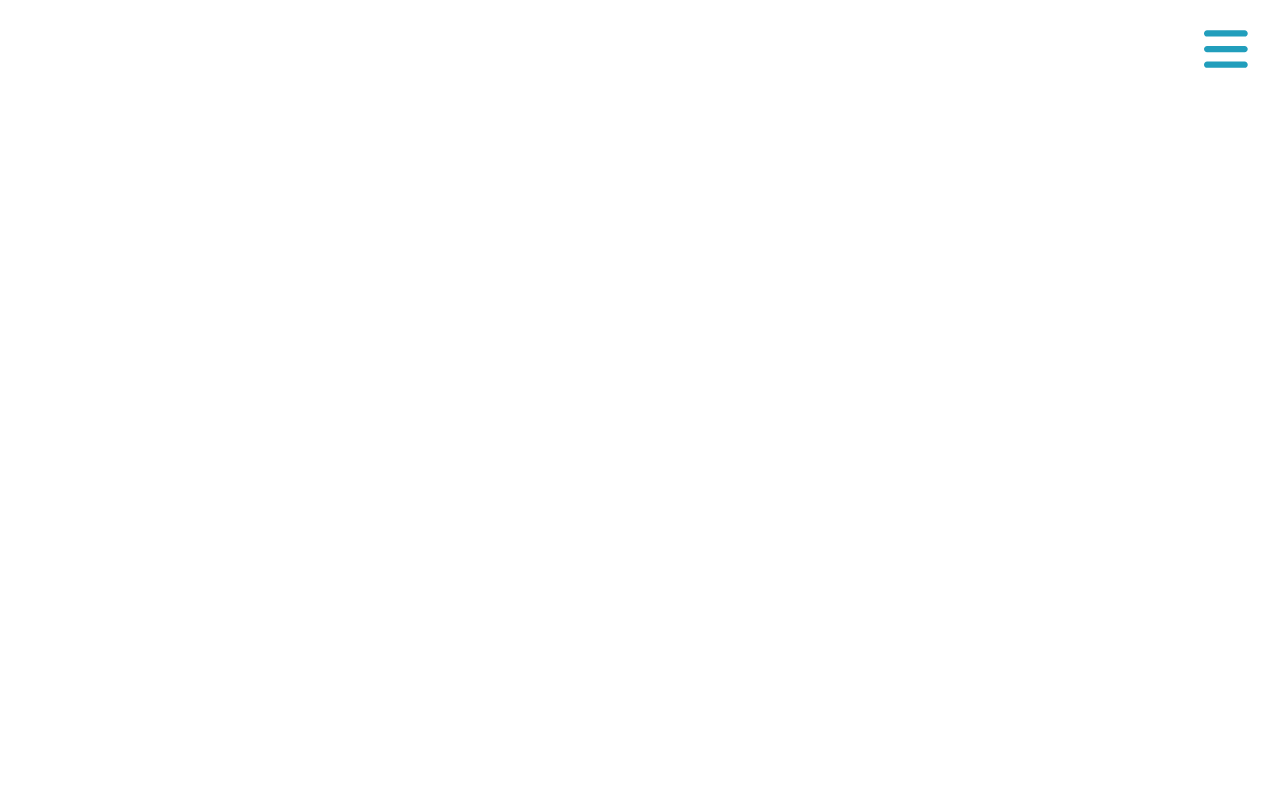
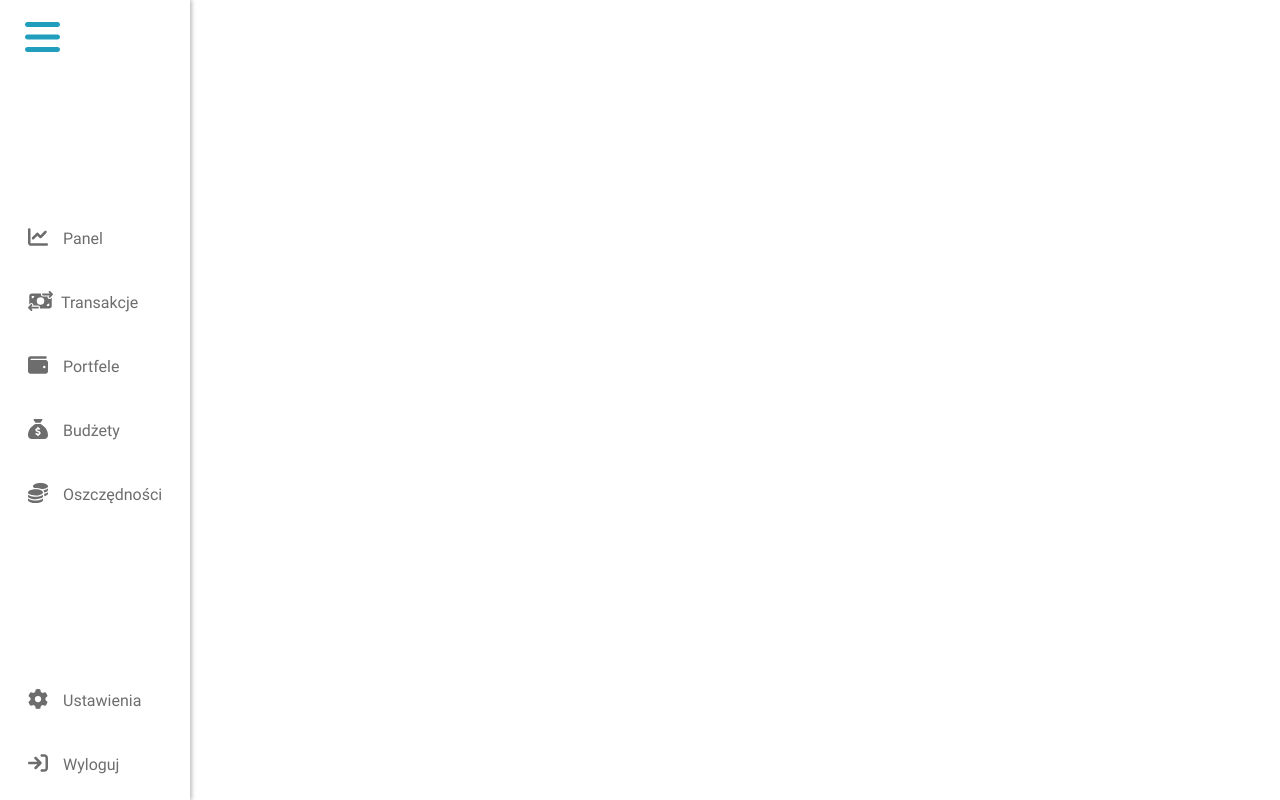
Before and after one commit to JaqoobM/portfeliks, a React (Create React App) app in the folder frontend/: page /transakcje in a window 1280 px wide. Built offline with nearby package versions, Linux system fonts and the light colour scheme.

Commit message:
Navigation desktop and mobile v0.9

```diff
--- a/frontend/src/components/Navigation/Navigation.js
+++ b/frontend/src/components/Navigation/Navigation.js
@@ -18,10 +18,14 @@ function Navigation() {
 
 	let navBtn;
 	let navMobile;
+	let menuIconsArr;
+	let menuTextsArr;
 
 	useEffect(() => {
 		navBtn = document.querySelector('.nav__btn');
 		navMobile = document.querySelector('.nav-mobile');
+		menuIconsArr = document.querySelectorAll('#menuIcon');
+		menuTextsArr = document.querySelectorAll('#menuText');
 	});
 
 	const menuHandler = () => {
@@ -29,8 +33,18 @@ function Navigation() {
 		navBtn.classList.toggle('nav__btn--border');
 	};
 
-	const mobileMenuHandler = () => {
-		navMobile?.classList.toggle('nav-mobile__menu-active');
+	const mobileMenuHandler = (btn) => {
+		if (btn.includes('burger-btn-mobile')) {
+			navMobile?.classList.toggle('nav-mobile__menu-active-mobile');
+		} else {
+			menuIconsArr.forEach((icon) => {
+				icon.classList.toggle('nav-mobile__menu-inactive-desktop');
+			});
+
+			menuTextsArr.forEach((text) => {
+				text.classList.toggle('nav-mobile__menu-text-disabled')
+			})
+		}
 	};
 
 	return (
@@ -72,52 +86,82 @@ function Navigation() {
 
 			<nav className='nav-mobile'>
 				<a href='#' className='nav-mobile__menu-link'>
-					<span className='nav-mobile__menu-icon'>
+					<span id='menuIcon' className='nav-mobile__menu-icon'>
 						<FontAwesomeIcon icon={faChartLine} />
 					</span>
+					<span id='menuText' className='nav-mobile__menu-text'>
 						Panel
+					</span>
 				</a>
 				<a href='#' className='nav-mobile__menu-link'>
-					<span className='nav-mobile__menu-icon nav-mobile__transaction-icon'>
+					<span
+						id='menuIcon'
+						className='nav-mobile__menu-icon nav-mobile__transaction-icon'>
 						<FontAwesomeIcon icon={faMoneyBillTransfer} />
 					</span>
+					<span id='menuText' className='nav-mobile__menu-text'>
 						Transakcje
+					</span>
 				</a>
 				<a href='#' className='nav-mobile__menu-link'>
-					<span className='nav-mobile__menu-icon'>
+					<span id='menuIcon' className='nav-mobile__menu-icon'>
 						<FontAwesomeIcon icon={faWallet} />
 					</span>
+					<span id='menuText' className='nav-mobile__menu-text'>
 						Portfele
+					</span>
 				</a>
 				<a href='#' className='nav-mobile__menu-link'>
-					<span className='nav-mobile__menu-icon'>
+					<span id='menuIcon' className='nav-mobile__menu-icon'>
 						<FontAwesomeIcon icon={faSackDollar} />
 					</span>
+					<span id='menuText' className='nav-mobile__menu-text'>
 						Budżety
+					</span>
 				</a>
 				<a href='#' className='nav-mobile__menu-link'>
-					<span className='nav-mobile__menu-icon'>
+					<span id='menuIcon' className='nav-mobile__menu-icon'>
 						<FontAwesomeIcon icon={faCoins} />
 					</span>
+					<span id='menuText' className='nav-mobile__menu-text'>
 						Oszczędności
+					</span>
 				</a>
 				<div className='nav-mobile__menu-settings-box'>
 					<a href='#' className='nav-mobile__menu-link'>
-						<span className='nav-mobile__menu-icon'>
+						<span id='menuIcon' className='nav-mobile__menu-icon'>
 							<FontAwesomeIcon icon={faGear} />
 						</span>
+						<span id='menuText' className='nav-mobile__menu-text'>
 							Ustawienia
+						</span>
 					</a>
 					<a href='#' className='nav-mobile__menu-link'>
-						<span className='nav-mobile__menu-icon'>
+						<span id='menuIcon' className='nav-mobile__menu-icon'>
 							<FontAwesomeIcon icon={faArrowRightToBracket} />
 						</span>
+						<span id='menuText' className='nav-mobile__menu-text'>
 							Wyloguj
+						</span>
 					</a>
 				</div>
 			</nav>
 
-			<button className='burger-btn' onClick={mobileMenuHandler}>
+			<button
+				className='burger-btns burger-btn-mobile'
+				onClick={(e) => {
+					const btn = e.target.closest('button').className;
+					mobileMenuHandler(btn);
+				}}>
+				<FontAwesomeIcon icon={faBars} />
+			</button>
+
+			<button
+				className='burger-btns burger-btn-desktop'
+				onClick={(e) => {
+					const btn = e.target.closest('button').className;
+					mobileMenuHandler(btn);
+				}}>
 				<FontAwesomeIcon icon={faBars} />
 			</button>
 		</>
--- a/frontend/src/components/Navigation/Navigation.scss
+++ b/frontend/src/components/Navigation/Navigation.scss
@@ -120,7 +120,6 @@
 // NAV MOBILE
 .nav-mobile {
 	position: fixed;
-	right: 0;
 	top: 0;
 	bottom: 0;
 	display: flex;
@@ -129,7 +128,7 @@
 	transform: translateX(100%);
 	transition: transform 0.3s, box-shadow 0.3s;
 
-	&__menu-active {
+	&__menu-active-mobile {
 		transform: translateX(0);
 		box-shadow: -0.2rem 0 0.4rem rgba(0, 0, 0, 0.25);
 	}
@@ -144,6 +143,10 @@
 		&:nth-child(5) {
 			margin-bottom: 7rem;
 		}
+
+		&:hover {
+			background-color: colors.$light-blue;
+		}
 	}
 
 	&__menu-icon {
@@ -155,6 +158,10 @@
 		margin-right: 0.8rem;
 	}
 
+	&__menu-inactive-desktop {
+		margin-right: 0;
+	}
+
 	&__menu-settings-box {
 		position: absolute;
 		bottom: 0;
@@ -163,17 +170,52 @@
 		display: flex;
 		flex-direction: column;
 	}
+
+	&__menu-text-disabled {
+		display: none;
+	}
 }
 
 // BURGER MENU
-.burger-btn {
+.burger-btns {
 	position: fixed;
-	right: 1.7rem;
-	top: 1.6rem;
-	font-size: 5rem;
+	top: 1rem;
+	font-size: 4rem;
 	background: none;
 	padding: 0.6rem 1.5rem 0.6rem;
 	border: none;
 	color: colors.$blue;
 	z-index: 10000;
+	cursor: pointer;
 }
+
+.burger-btn-mobile {
+	right: 1rem;
+}
+
+.burger-btn-desktop {
+	display: none;
+	left: 1rem;
+}
+
+@media (max-width: 991px) {
+	.nav-mobile {
+		right: 0;
+	}
+}
+
+@media (min-width: 992px) {
+	.nav-mobile {
+		transform: translateX(0);
+		left: 0;
+		box-shadow: 0.2rem 0 0.4rem rgba(0, 0, 0, 0.25);
+	}
+
+	.burger-btn-mobile {
+		display: none;
+	}
+
+	.burger-btn-desktop {
+		display: block;
+	}
+}
--- a/frontend/src/components/Utilities/_colors.scss
+++ b/frontend/src/components/Utilities/_colors.scss
@@ -5,5 +5,5 @@ $bg-transactions-blue: rgba(33, 158, 188, 0.05);
 $white: rgb(255, 255, 255);
 $granite: rgb(109, 109, 109);
 $granite-light: rgba(168, 168, 168, 0.25);
-$light-blue: rgb(140, 222, 243);
+$light-blue: rgb(207, 245, 255);
 $light-blue-darker: rgb(140, 222, 243)
```
Lines whose indentation alone changed are shown as unchanged.
